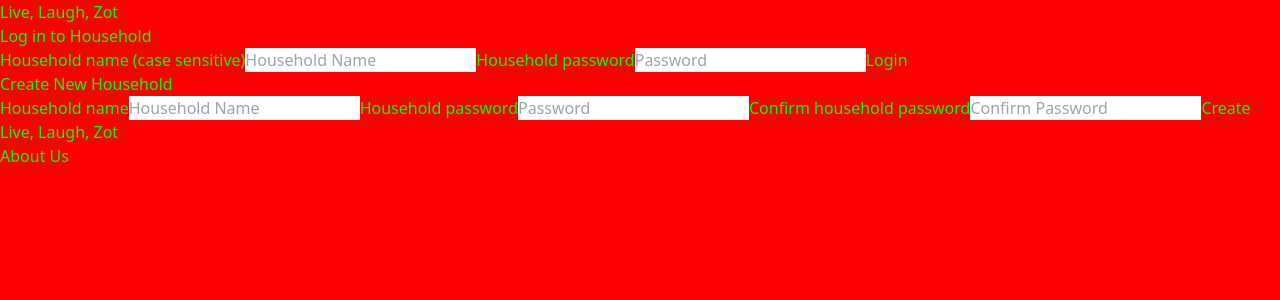
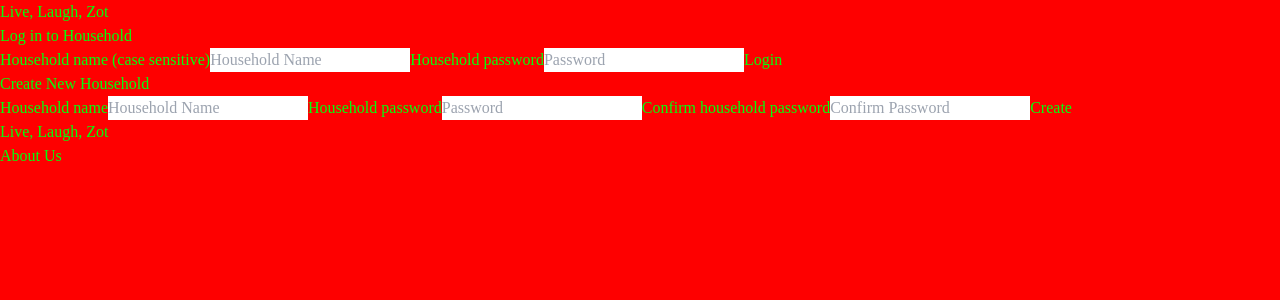
Before and after one commit to stephenzac/live-laugh-zot, a Next.js app: page / in a window 1280 px wide. Shown: the top 300 px of the page. Built offline with nearby package versions, Linux system fonts and the light colour scheme.

Commit message:
Change font

```diff
--- a/src/app/globals.css
+++ b/src/app/globals.css
@@ -17,5 +17,5 @@
 body {
   color: var(--foreground);
   background: var(--background);
-  /* font-family: cursive; */
+  font-family: 'Geist_Mono';
 }
```
